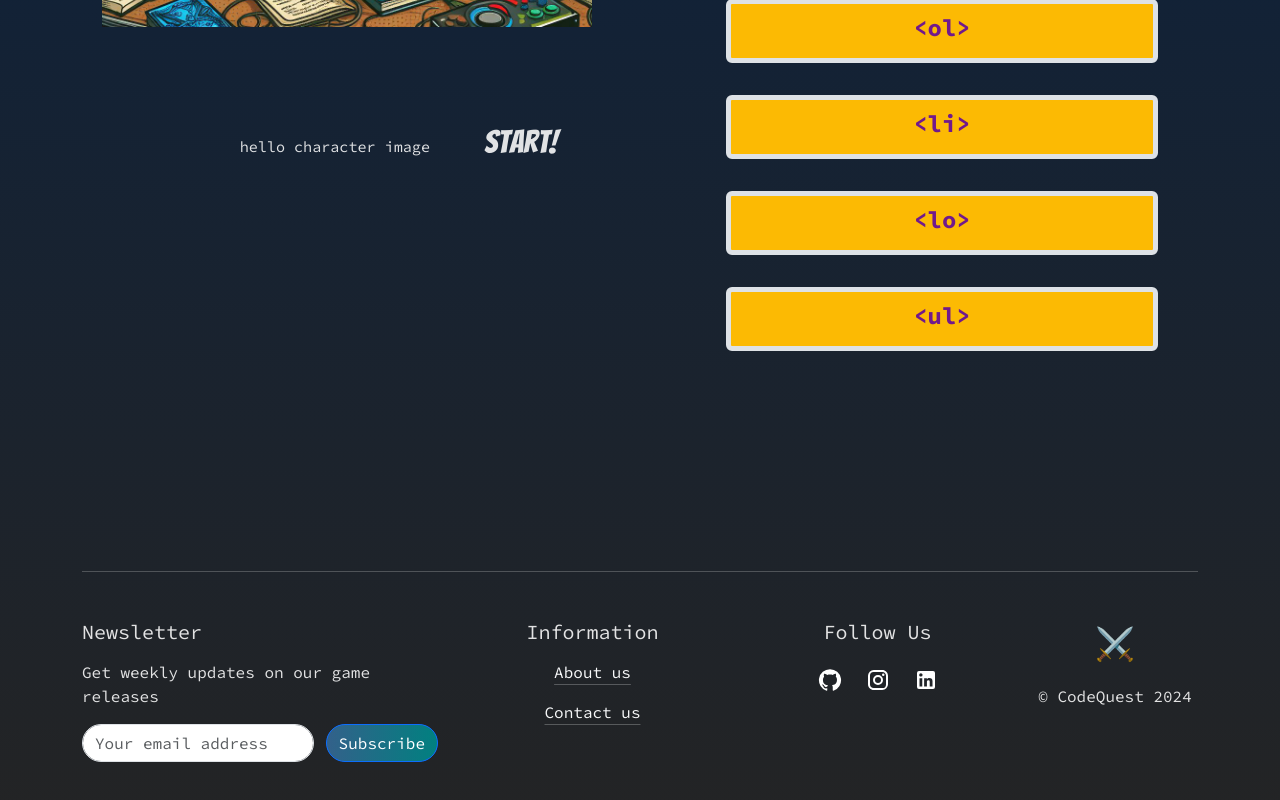
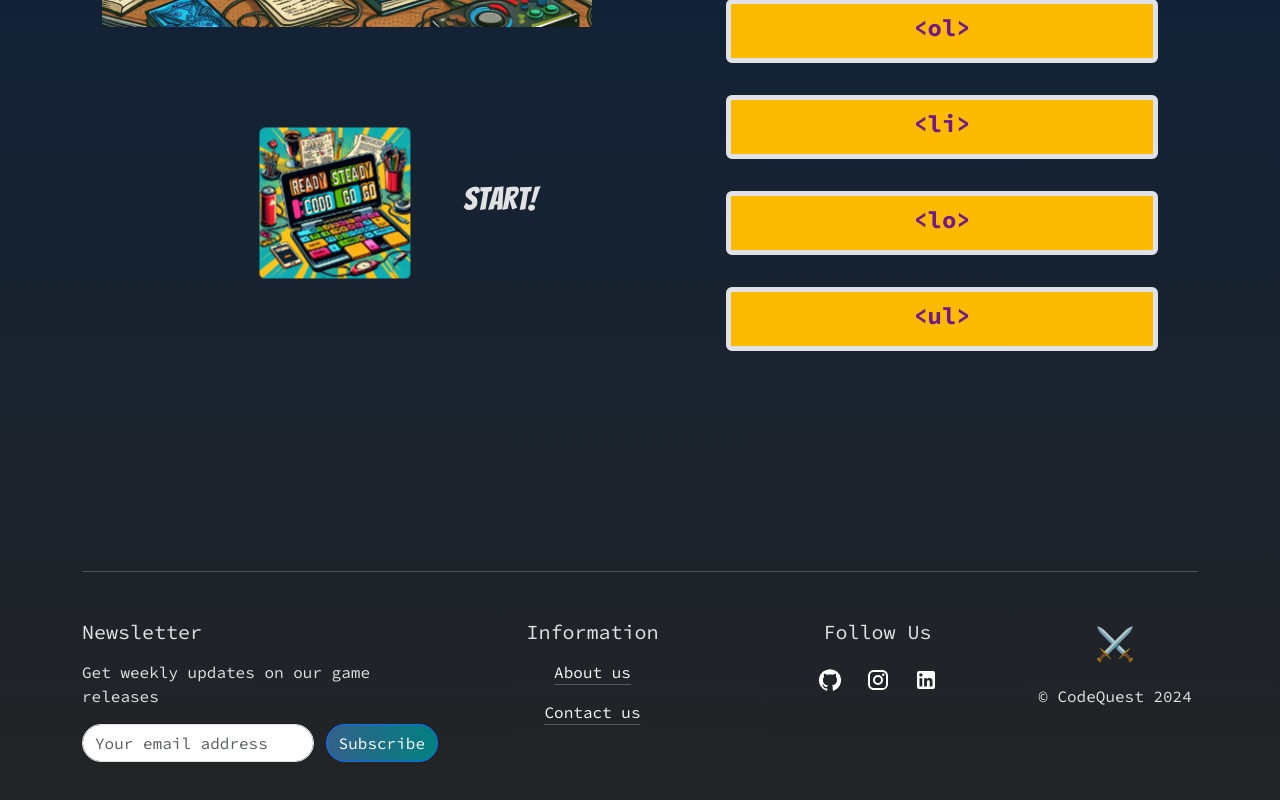
Before and after one commit to AoifeEdX/code-quest, a React (Vite) app: page /level2 in a window 1280 px wide. Shown: the part 793-1593 px from the top of the page. Built offline with nearby package versions, Linux system fonts and the light colour scheme.

Commit message:
fixed bugs on level2

```diff
--- a/src/components/HtmlChallenge/HtmlAnswerCharacter.jsx
+++ b/src/components/HtmlChallenge/HtmlAnswerCharacter.jsx
@@ -19,7 +19,7 @@ const HtmlAnswerCharacter = ({ alertMessage }) => {
         console.log(character)
     return (
         <div>
-            hello character image
+
             {character && <img className="d-block border-2 rounded img-fluid" style={{maxWidth: "10em"}} src={character.image} alt={character.id} />}
 
         </div>
--- a/src/components/HtmlChallenge/HtmlGame.jsx
+++ b/src/components/HtmlChallenge/HtmlGame.jsx
@@ -9,8 +9,6 @@ import './HtmlGame.css';
 import { savePointsToStorage } from '../../utils/localStorage';
 
 const HtmlGame = () => {
-    // const { finalPoints } = useUser();
-    // console.log(finalPoints);
 
     const [show, setShow] = useState(false);
     const [showRestart, setShowRestart] = useState(false);
@@ -62,8 +60,6 @@ const HtmlGame = () => {
 
     const onClickNext = () => {
         setSelectedAnswerIndex(null);
-        // setResult((prev) => selectedAnswer ?
-        //     {...prev, score: prev.score + 50, } : {...prev, lives: prev.lives - 1,});
         if (currentQuestion !== htmlQuestionList.length - 1 && result.lives > 0) {
             setCurrentQuestion((prev) => prev + 1)
         } else {
@@ -80,27 +76,26 @@ const HtmlGame = () => {
         if (answer === correctAnswer) {
             setSelectedAnswer(true);
             setAlertMessage("Correct!")
-            // alert('correct')
             setResult((prev) => ({...prev, score: prev.score + 10}))
-            console.log('score ' + result.score)
         } else if (result.lives > 1) {
             setSelectedAnswer(false);
             setAlertMessage("Wrong!");
-            // alert('wrong');
             setResult((prev) => ({...prev, lives: prev.lives - 1}));
             } else {
                 setResult((prev) => ({...prev, lives: prev.lives - 1}));
                 setAlertMessage("Game Over!")
-                console.log(alertMessage)
-                // alert('no more lives')
                 setGameOver(true)
+                setAllQuestionAnswered(true)
                 setShowRestart(true)
-
                 return;
             }
-
+            if (currentQuestion === htmlQuestionList.length - 1) {
+                setAllQuestionAnswered(true)
+                setGameOver(true)
+            }
         onClickNext();
     }
+
     return (
         <>
         <div className="game-wrapper vw-80 d-flex justify-content-center align-items-center flex-column" >
@@ -116,7 +111,7 @@ const HtmlGame = () => {
                                 <HtmlAnswerCharacter
                                 lives={result.lives}
                                 points={result.points}
-                                alertMassage={alertMessage}
+                                alertMessage={alertMessage}
                                 gameOver={gameOver}
                                 allQuestionsAnswered={allQuestionAnswered}/>
                             </div>
@@ -143,15 +138,11 @@ const HtmlGame = () => {
                 </div>
             </Container>
                 <div>
-                    {/* <button className="m-2 bg-warning"onClick={onClickNext} disabled={selectedAnswerIndex === null || currentQuestion === 3}>{currentQuestion === 3 ? 'Finish' : 'Next'}</button> */}
                     { show ? <button  className="shaking-button bangers-text m-2 bg-warning"onClick={navigateToLevel3}>GO TO NEXT LEVEL</button> : null}
                     { showRestart ? <button  className="shaking-button bangers-text m-2 bg-warning"onClick={handleRestart}>TRY AGAIN!</button> : null}
                 </div>
         </div>
         </>
     )
-
-
-
 }
 export default HtmlGame;
--- a/src/components/Leaderboard/index.jsx
+++ b/src/components/Leaderboard/index.jsx
@@ -14,7 +14,7 @@ const LeaderBoard = ({ onClose }) => {
         <>
         <div className="d-flex justify-content-center" >
 
-            <Modal.Dialog scrollable className="border border-danger border-3 rounded m-5 " style={{maxWidth: '50em'}}>
+            <Modal.Dialog scrollable className="border border-danger border-3 rounded m-5 p-5" style={{maxWidth: '50em'}}>
                 <Modal.Header className='text-center'>
                 <h2 className='modal-title w-100'>Leaderboard</h2>
                 <button type="button" className="btn-close btn-close-white m-1" data-bs-dismiss="modal" aria-label="Close" onClick={() => onClose()}></button>
```
